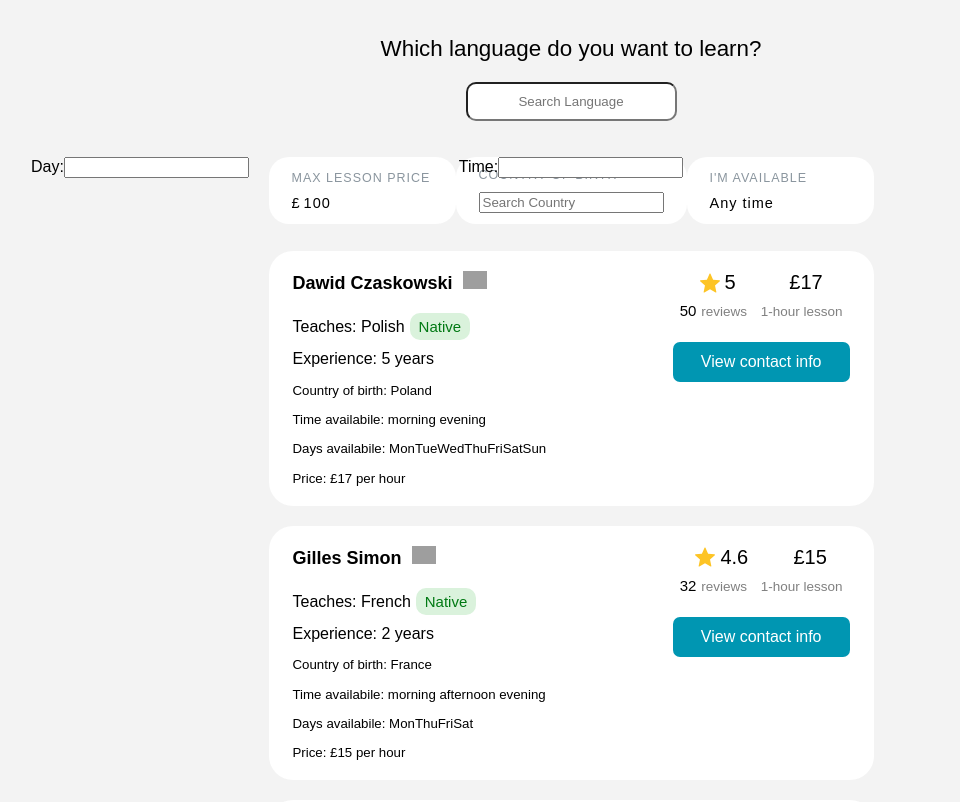
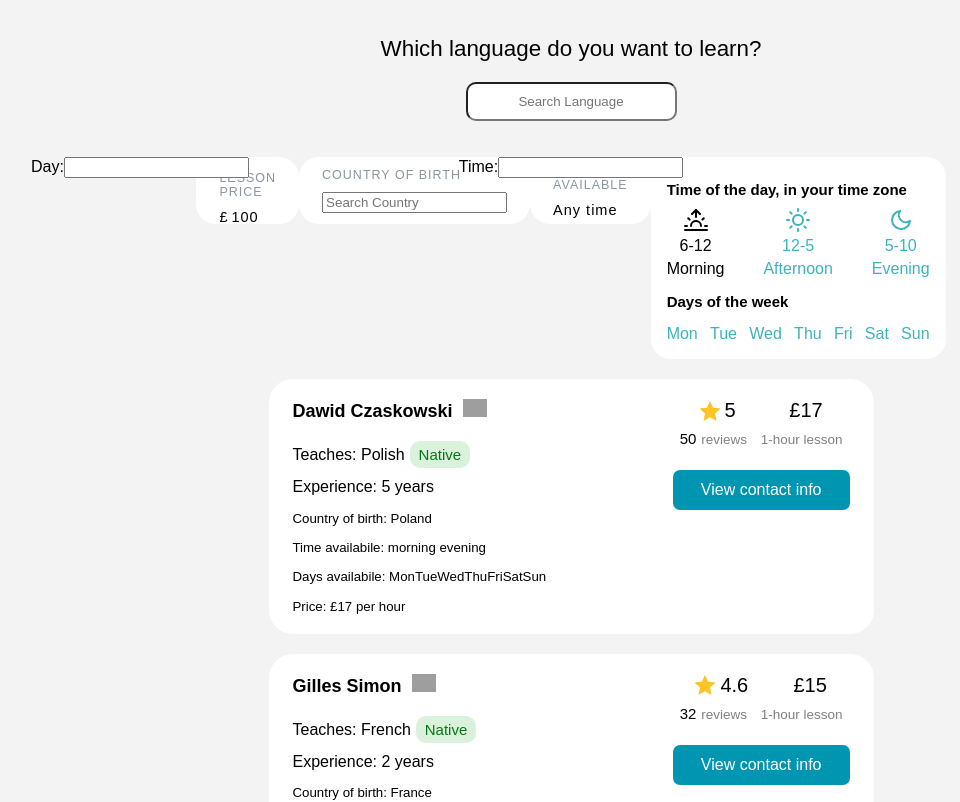
Before and after one commit to ryan50500/language-app-react-typescript-redux-toolkit, a React (Create React App) app: page / in a window 1280 px wide. Shown: the top 802 px of the page, without its empty margins (69-1029 px from the left). Built offline with nearby package versions, Linux system fonts and the light colour scheme; grey boxes are pictures that could not be loaded.

Commit message:
adding availability options

```diff
--- a/src/components/AvailabilityFilter.tsx
+++ b/src/components/AvailabilityFilter.tsx
@@ -49,23 +49,6 @@ const AvailabilityFilter = () => {
 
     return (
         <>
-            {/* day filter */}
-            <div style={{ position: 'absolute', left: '100px' }}>
-                <label>
-                    Day:
-             <input type="text" value={day} onChange={(e) => handleDayChange(e.target.value)}
-                    />
-                </label>
-            </div>
-            {/* time filter */}
-            <div style={{ position: 'absolute' }}>
-                <label>
-                    Time:
-         <input type="text" value={time} onChange={(e) => handleTimeChange(e.target.value)}
-                    />
-                </label>
-            </div>
-
             {/* availability filter */}
             <div className={styles.availability__wrapper}>
                 <div className={styles.availability__content} onMouseEnter={showAvailability} onMouseLeave={hideAvailability}>
@@ -87,6 +70,130 @@ const AvailabilityFilter = () => {
                     </div>
                 </div>
             </div>
+
+
+            {/* availability options */}
+
+            {/* day filter */}
+            <div style={{ position: 'absolute', left: '100px' }}>
+                <label>
+                    Day:
+             <input type="text" value={day} onChange={(e) => handleDayChange(e.target.value)}
+                    />
+                </label>
+            </div>
+            {/* time filter */}
+            <div style={{ position: 'absolute' }}>
+                <label>
+                    Time:
+         <input type="text" value={time} onChange={(e) => handleTimeChange(e.target.value)}
+                    />
+                </label>
+            </div>
+
+
+            {/* TESTING */}
+            <div>
+                <div style={{
+                    display: "flex",
+                    justifyContent: "center",
+                    alignItems: "center",
+                    backgroundColor: "white",
+                    borderRadius: "20px",
+                    padding: "1rem",
+                    width: "295px"
+                }}>
+                    <div style={{
+                        display: "block",
+                        backgroundColor: "white",
+                        width: "528px",
+                        margin: "0.5rem auto 0 auto",
+                        padding: "0",
+                        alignItems: "flex-start"
+                    }}>
+                        <div style={{
+                            width: "167px",
+                            display: "none"
+                        }}>
+                            <input type="text" id="teacherAvailability" name="teacherAvailability" style={{ width: '167px', display: 'none' }} />
+                        </div>
+                        <div style={{
+                        }}>
+                            <h3 style={{ fontSize: '15px', fontWeight: 700, marginBottom: '10px' }}>Time of the day, in your time zone</h3>
+                            <div style={{
+                                display: "flex",
+                                justifyContent: "space-between"
+                            }}>
+                                <div style={{
+                                    flexDirection: "column",
+                                    display: "flex",
+                                    alignItems: "center"
+                                }} >
+                                    <svg xmlns="http://www.w3.org/2000/svg" width="24" height="24" viewBox="0 0 24 24" fill="none" stroke="currentColor" strokeWidth="2" strokeLinecap="round" strokeLinejoin="round" style={{ width: "24px", height: "24px" }} className="feather feather-sunrise"><path d="M17 18a5 5 0 0 0-10 0"></path><line x1="12" y1="2" x2="12" y2="9"></line><line x1="4.22" y1="10.22" x2="5.64" y2="11.64"></line><line x1="1" y1="18" x2="3" y2="18"></line><line x1="21" y1="18" x2="23" y2="18"></line><line x1="18.36" y1="11.64" x2="19.78" y2="10.22"></line><line x1="23" y1="22" x2="1" y2="22"></line><polyline points="8 6 12 2 16 6"></polyline></svg>
+                                    <span style={{ margin: '5px' }} >6-12</span>
+          Morning
+        </div>
+                                <div style={{
+                                    color: '#3bb3bd',
+                                    flexDirection: "column",
+                                    display: "flex",
+                                    alignItems: "center"
+                                }} >
+                                    <svg xmlns="http://www.w3.org/2000/svg" width="24" height="24" viewBox="0 0 24 24" fill="none" stroke="currentColor" strokeWidth="2" strokeLinecap="round" strokeLinejoin="round" style={{ width: "24px", height: "24px" }} className="feather feather-sun"><circle cx="12" cy="12" r="5"></circle><line x1="12" y1="1" x2="12" y2="3"></line><line x1="12" y1="21" x2="12" y2="23"></line><line x1="4.22" y1="4.22" x2="5.64" y2="5.64"></line><line x1="18.36" y1="18.36" x2="19.78" y2="19.78"></line><line x1="1" y1="12" x2="3" y2="12"></line><line x1="21" y1="12" x2="23" y2="12"></line><line x1="4.22" y1="19.78" x2="5.64" y2="18.36"></line><line x1="18.36" y1="5.64" x2="19.78" y2="4.22"></line></svg>
+                                    <span style={{ margin: '5px' }} >12-5</span>
+          Afternoon
+        </div>
+                                <div style={{
+                                    color: '#3bb3bd',
+                                    flexDirection: "column",
+                                    display: "flex",
+                                    alignItems: "center"
+                                }} >
+                                    <svg xmlns="http://www.w3.org/2000/svg" width="24" height="24" viewBox="0 0 24 24" fill="none" stroke="currentColor" strokeWidth="2" strokeLinecap="round" strokeLinejoin="round" style={{ width: "24px", height: "24px" }} className="feather feather-moon"><path d="M21 12.79A9 9 0 1 1 11.21 3 7 7 0 0 0 21 12.79z"></path></svg>
+                                    <span style={{ margin: '5px' }} >5-10</span>
+          Evening
+        </div>
+                            </div>
+                            <h3 style={{ margin: '15px 0', fontSize: '15px', fontWeight: '700' }}>Days of the week</h3>
+                            <div style={{
+                                display: "flex",
+                                justifyContent: "space-between"
+                            }}>
+                                <div style={{
+                                    color: '#3bb3bd',
+                                    cursor: "pointer"
+                                }} >Mon</div>
+                                <div style={{
+                                    color: '#3bb3bd',
+                                    cursor: "pointer"
+                                }} >Tue</div>
+                                <div style={{
+                                    color: '#3bb3bd',
+                                    cursor: "pointer"
+                                }} >Wed</div>
+                                <div style={{
+                                    color: '#3bb3bd',
+                                    cursor: "pointer"
+                                }} >Thu</div>
+                                <div style={{
+                                    color: '#3bb3bd',
+                                    cursor: "pointer"
+                                }} >Fri</div>
+                                <div style={{
+                                    color: '#3bb3bd',
+                                    cursor: "pointer"
+                                }} >Sat</div>
+                                <div style={{
+                                    color: '#3bb3bd',
+                                    cursor: "pointer"
+                                }} >Sun</div>
+                            </div>
+                        </div>
+                    </div>
+                </div>
+            </div>
+            {/* TESTING */}
+
         </>
     )
 }
```
